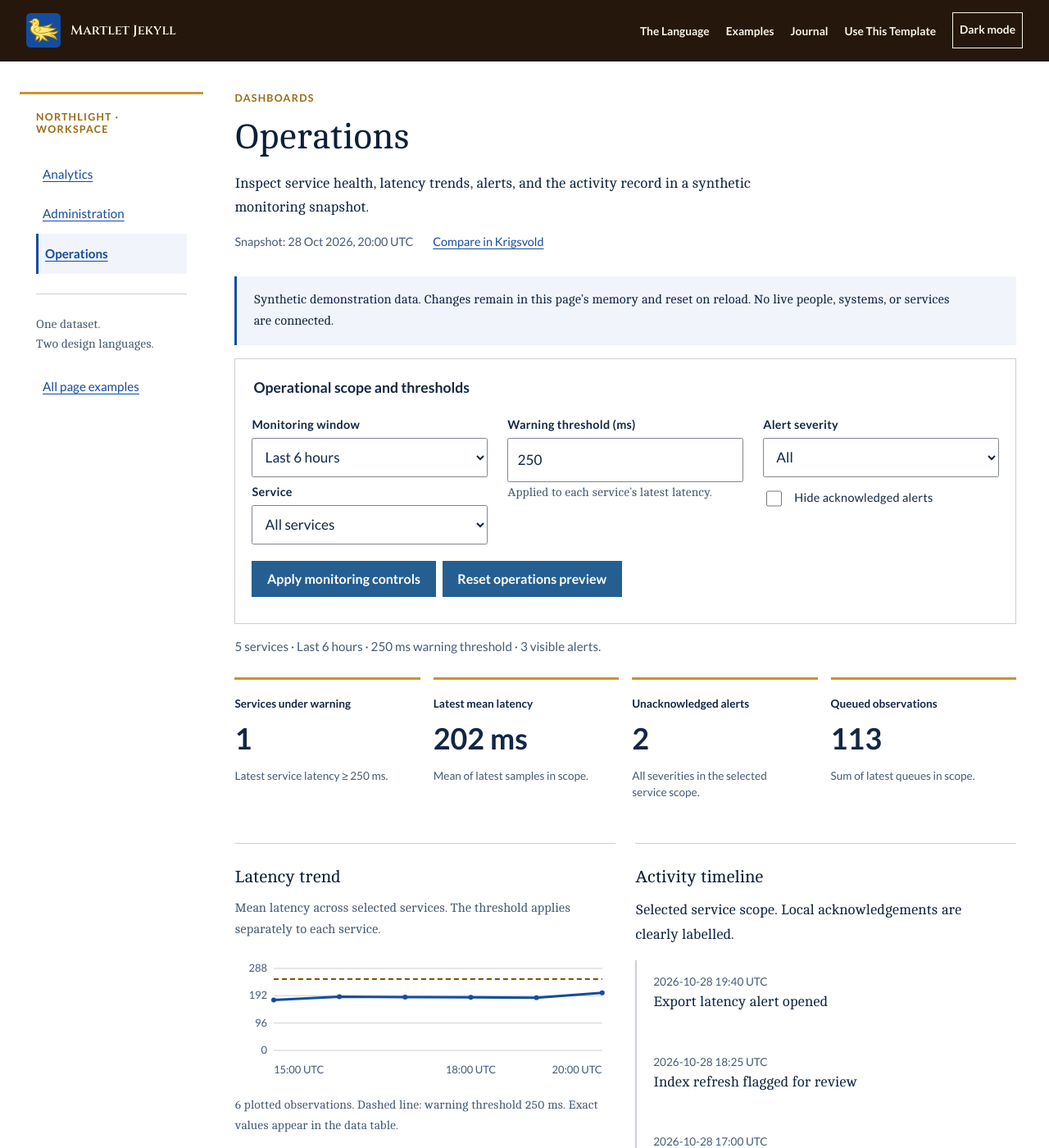
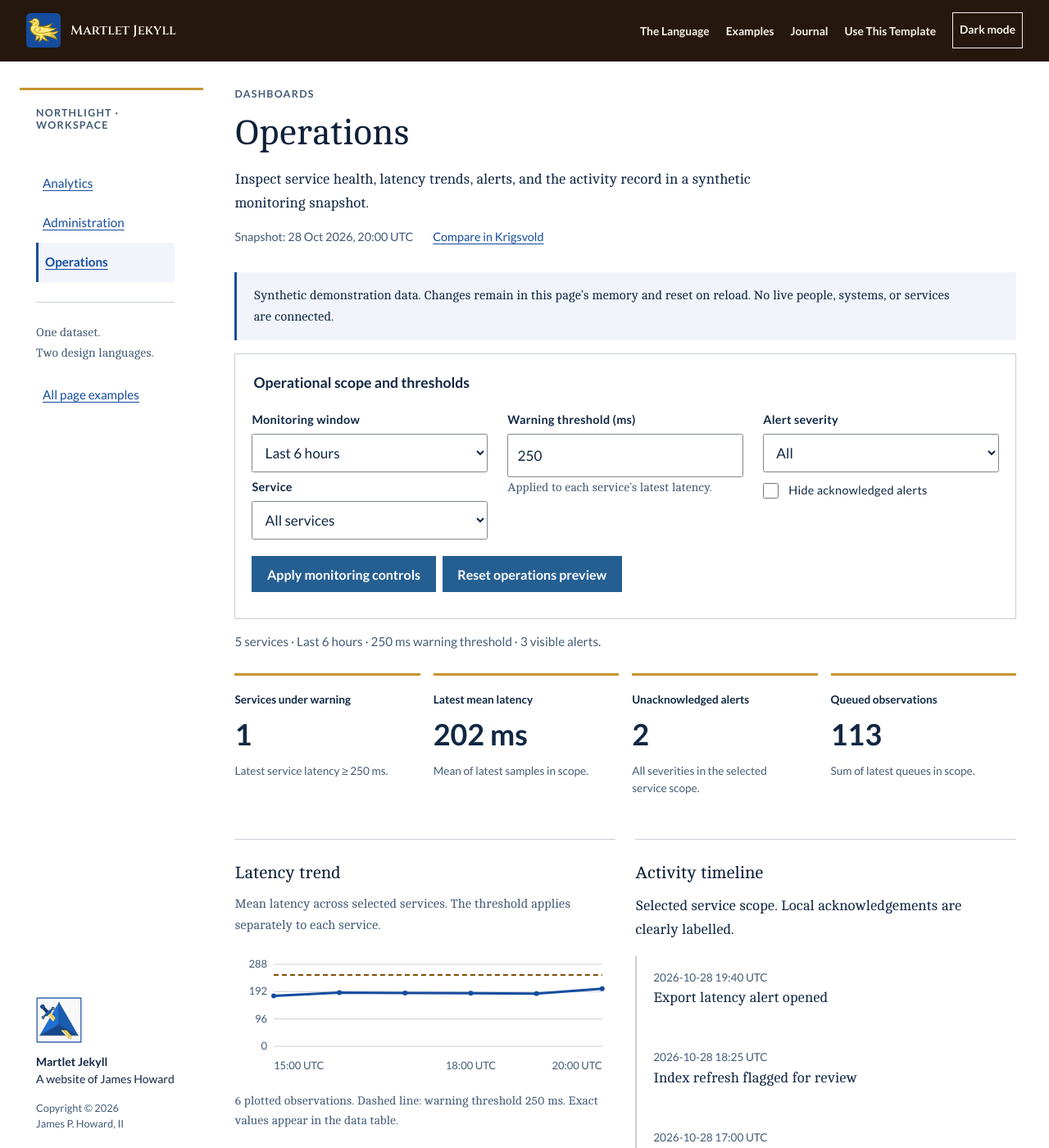
Before and after one commit to martletdesign/jekyll, a Jekyll site: the page built from examples/dashboard-operations.html, in a window 1280 px wide and 1400 px high. Shown: the whole window at 82% size. Built offline with Jekyll 4.4.1, drawn with Linux system fonts in a browser that asks for light colours; some of the changed text lies outside the part shown.

Commit message:
fix: align Jekyll dashboard navigation with Martlet Astro

```diff
--- a/_layouts/default.html
+++ b/_layouts/default.html
@@ -1,5 +1,6 @@
 {%- include hero-config.html -%}<!doctype html><html lang="en" data-appearance="light"><head><meta charset="utf-8">{% if site.archive_mode %}<meta name="robots" content="noindex, follow">{% endif %}<meta name="viewport" content="width=device-width,initial-scale=1"><title>{{ page.title | escape }} · {{ site.title | escape }}</title><meta name="description" content="{{ page.description | default: site.description | escape }}"><link rel="icon" href="{{ '/assets/mark.svg' | relative_url }}"><link rel="stylesheet" href="{{ '/assets/css/fonts.css' | relative_url }}"><link rel="stylesheet" href="{{ '/assets/css/shell.css' | relative_url }}"><link rel="stylesheet" href="{{ '/assets/css/jekyll.css' | relative_url }}"><script>try{document.documentElement.dataset.appearance=localStorage.getItem('design-appearance')==='dark'?'dark':'light'}catch{}</script><!-- Page archetype adapters -->
 <link rel="stylesheet" href="{{ "/assets/css/examples.css" | relative_url }}">
 <link rel="stylesheet" href="{{ "/assets/css/examples-family.css" | relative_url }}">
-</head><body class="martlet{% if hero_has_image %} has-panoramic-hero{% endif %}{% if page.dashboard %} dashboard-page{% endif %}" data-martlet="light" data-hero-variant="{{ hero_variant }}"><a class="skip-link" href="#main">Skip to content</a>{% include header.html %}<main id="main" tabindex="-1">{% unless page.dashboard %}{% include masthead.html %}{% endunless %}{% if site.archive_mode %}{% include version-navigation.html %}{% endif %}{{ content }}</main>{% include footer.html %}<script src="{{ '/assets/js/shell.js' | relative_url }}" defer></script><script src="{{ "/assets/js/examples.js" | relative_url }}" defer></script>
+{% if page.dashboard %}<link rel="stylesheet" href="{{ '/assets/css/dashboard-navigation.css' | relative_url }}">{% endif %}
+</head><body class="martlet{% if hero_has_image %} has-panoramic-hero{% endif %}{% if page.dashboard %} dashboard-page{% endif %}" data-martlet="light" data-hero-variant="{{ hero_variant }}"><a class="skip-link" href="#main">Skip to content</a>{% include header.html %}<main id="main" tabindex="-1">{% unless page.dashboard %}{% include masthead.html %}{% endunless %}{% if site.archive_mode %}{% include version-navigation.html %}{% endif %}{{ content }}</main>{% unless page.dashboard %}{% include footer.html %}{% endunless %}<script src="{{ '/assets/js/shell.js' | relative_url }}" defer></script><script src="{{ "/assets/js/examples.js" | relative_url }}" defer></script>
 </body></html>
--- a/_layouts/example-dashboard.html
+++ b/_layouts/example-dashboard.html
@@ -13,6 +13,13 @@ layout: default
         <ul>{% for view in site.data.dashboard_navigation %}<li><a href="{{ view.url | relative_url }}"{% if page.dashboard == view.id %} aria-current="page"{% endif %}>{{ view.title | escape }}</a></li>{% endfor %}</ul>
         <p class="dash-sidebar__caption">One dataset.<br>Two design languages.</p>
         <a href="{{ '/examples/' | relative_url }}">All page examples</a>
+        <div class="dashboard-ownership">
+          <a class="dashboard-ownership__identity" href="https://jameshoward.us/" aria-label="James Howard website">
+            <img src="{{ '/assets/owner.svg' | relative_url }}" alt="" width="56" height="56">
+            <span><strong>{{ site.title | escape }}</strong><br>A website of James Howard</span>
+          </a>
+          <p>Copyright © {{ site.time | date: "%Y" }} <span>James P. Howard, II</span></p>
+        </div>
       </nav>
     </aside>
     <div class="dash-main" id="dashboard-main">
--- a/assets/css/dashboard-family.css
+++ b/assets/css/dashboard-family.css
@@ -28,3 +28,7 @@
  .dash-sidebar { padding-inline:min(1rem,16px); }
  .dash-sidebar .eyebrow { margin-inline-end:0; }
 }
+
+/* Checkbox labels remain a generous target; the native box stays compact. */
+.dash-app label.example-checkbox { display:flex; flex-direction:row; align-items:center; gap:.75rem; min-height:2.75rem; }
+.dash-app input[type=checkbox] { flex:0 0 1.2rem; width:1.2rem; height:1.2rem; min-width:0; min-height:0; max-width:1.2rem; margin:0; padding:0; accent-color:var(--ex-link); }
--- /dev/null
+++ b/assets/css/dashboard-navigation.css
@@ -0,0 +1,65 @@
+/* The dashboard keeps Martlet's top navigation and left section menu.
+   Ownership belongs at the end of that independently scrolling submenu. */
+body.martlet.dashboard-page { --dashboard-header-offset:0px; }
+body.martlet.dashboard-page:has(> .site-header[data-navigation-ready]:not(.is-reflowing)) {
+  --dashboard-header-offset:calc(4.6rem + 1px);
+}
+body.martlet.dashboard-page .dash-sidebar {
+  display:flex;
+  flex-direction:column;
+  align-self:start;
+  position:sticky;
+  top:calc(var(--dashboard-header-offset) + 1rem);
+  height:calc(100dvh - var(--dashboard-header-offset) - 2rem);
+  max-height:none;
+  overflow-y:auto;
+  overscroll-behavior-y:contain;
+  scrollbar-gutter:stable;
+}
+body.martlet.dashboard-page .dash-sidebar > :is(p,button) { flex-shrink:0; }
+body.martlet.dashboard-page .dash-sidebar > nav { display:flex; flex:1 0 auto; flex-direction:column; }
+body.martlet.dashboard-page .dashboard-ownership {
+  flex:none;
+  margin-top:auto;
+  padding-top:2rem;
+  font-family:var(--martlet-font-sans);
+  font-size:.875rem;
+  line-height:1.5;
+}
+body.martlet.dashboard-page .dashboard-ownership__identity {
+  display:flex;
+  flex-direction:column;
+  align-items:flex-start;
+  gap:.75rem;
+  padding:0;
+  color:var(--martlet-text);
+  font:inherit;
+  text-decoration:none;
+}
+body.martlet.dashboard-page .dashboard-ownership__identity img { flex:none; }
+body.martlet.dashboard-page .dashboard-ownership__identity:is(:hover,:focus-visible) { color:var(--martlet-link); text-decoration:none; }
+body.martlet.dashboard-page .dashboard-ownership p { margin:1rem 0 0; color:var(--martlet-muted); font-size:.8rem; }
+body.martlet.dashboard-page .dashboard-ownership p span { display:inline-block; }
+
+@media screen and (min-width:64.001rem) {
+  /* Keep the sticky menu clear of the header at the end of the dashboard. */
+  body.martlet.dashboard-page .dash-app { padding-bottom:1rem; }
+}
+@media(max-width:64rem) {
+  body.martlet.dashboard-page .dash-sidebar { display:block; position:static; height:auto; max-height:none; overflow:visible; }
+  body.martlet.dashboard-page .dash-sidebar > nav { max-height:60dvh; overflow-y:auto; overscroll-behavior-y:contain; scrollbar-gutter:stable; }
+  body.martlet.dashboard-page :is(.analytics-app,.dash-app)[data-ready] .dash-nav-toggle[aria-expanded=false] + nav { display:none; }
+}
+@media print {
+  body.martlet.dashboard-page .dash-sidebar { display:none; }
+}
+
+/* A dashboard has no masthead to reserve the fixed navbar's space. */
+@media screen {
+  body.martlet.dashboard-page .site-header:not([data-navigation-ready]) { position:relative; }
+  body.martlet.dashboard-page .site-header[data-navigation-ready]:not(.is-reflowing) + main { padding-top:calc(4.6rem + 1px); }
+}
+body.martlet.dashboard-page .dash-app { padding-top:2rem; }
+body.martlet.dashboard-page main :is(h1,h2,h3,h4,h5,h6) { color:var(--martlet-text-strong); }
+body.martlet.dashboard-page main :is(label,legend) { color:var(--martlet-text); }
+body.martlet.dashboard-page main .eyebrow { color:var(--martlet-muted); }
--- a/assets/css/jekyll.css
+++ b/assets/css/jekyll.css
@@ -460,3 +460,6 @@ html[data-appearance] body.martlet .site-header[data-navigation-ready].is-reflow
   .page-intro .eyebrow { overflow-wrap:anywhere; word-break:normal; }
   .site-header .brand span { font-size:min(1em, 10vw); }
 }
+
+/* Journal entries read as a collection of destinations. */
+body.martlet .journal-list a, body.martlet .journal-list a:hover { text-decoration:none; }
--- a/journal.html
+++ b/journal.html
@@ -21,5 +21,8 @@ hero_credit:
   license_url: "https://creativecommons.org/licenses/by-sa/4.0"
   changes: "Cropped and resized."
 ---
+<div class="journal-list">
 {% for post in site.posts %}<article><h2><a href="{{ post.url | relative_url }}">{{ post.title | escape }}</a></h2><p><time datetime="{{ post.date | date_to_xmlschema }}">{{ post.date | date: "%B %-d, %Y" }}</time> · {{ post.author | escape }}</p><p>{{ post.description | escape }}</p></article>{% endfor %}
 {% for tag in site.tags %}<section id="{{ tag[0] | slugify }}"><h2>{{ tag[0] | escape }}</h2><ul>{% for post in tag[1] %}<li><a href="{{ post.url | relative_url }}">{{ post.title | escape }}</a></li>{% endfor %}</ul></section>{% endfor %}
+
+</div>
--- a/nightjar/source-files.json
+++ b/nightjar/source-files.json
@@ -86,6 +86,7 @@
   "_plugins/nightjar_markdown.rb",
   "_posts/2026-10-28-what-a-shell-should-own.md",
   "assets/css/dashboard-family.css",
+  "assets/css/dashboard-navigation.css",
   "assets/css/dashboard.css",
   "assets/css/examples-family.css",
   "assets/css/examples.css",
```
